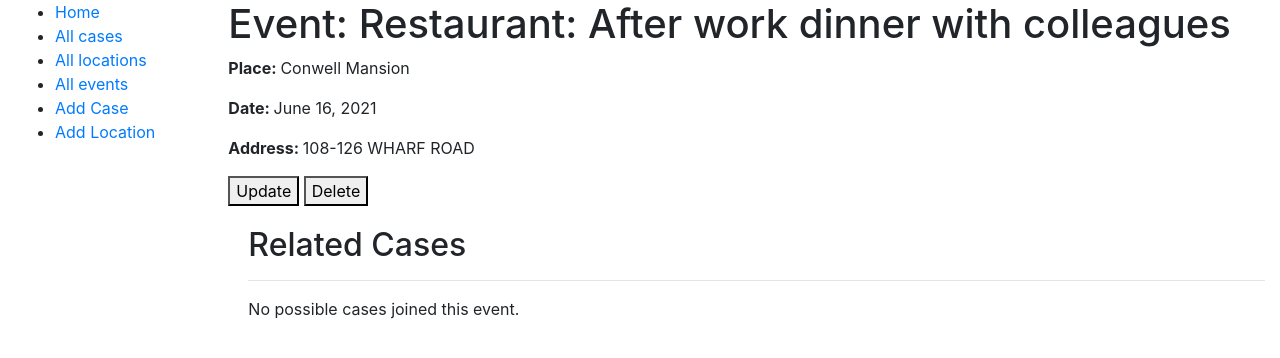
After one commit to ChuKinNing/SSEFinder, a Django app: page /catalog/event/3 in a window 1280 px wide. The commit adds this page. Shown: the top 358 px of the page. Run offline with Django 3.2, Linux system fonts and the light colour scheme; data comes from the database, SQL or seed files in the repository; both versions use the stored data as it was after the commit; data that the repository does not hold is empty.

Commit message:
location API function & event vie

```diff
--- a/SSEFinder/catalog/models.py
+++ b/SSEFinder/catalog/models.py
@@ -29,17 +29,17 @@ class Case(models.Model):
 
 class Location(models.Model):
     """Model for location"""
-    name = models.CharField(max_length=200, null=True, help_text='Enter name of the location')
+    name = models.CharField(max_length=1000, null=True, help_text='Enter name of the location')
     venue_location = models.CharField(max_length=200, null=True, help_text='Enter the location')
     address = models.CharField(max_length=200, null=True, help_text='Enter the location')
     x_coordination = models.FloatField(null=True, help_text='Enter X cordinate of the location')
     y_coordination = models.FloatField(null=True, help_text='Enter Y cordinate of the location')
 
     class Meta:
-        ordering = ['name']
+        ordering = ['venue_location']
 
     def __str__(self):
-        return self.name
+        return self.venue_location
 
     def get_absolute_url(self):
         """Returns the url to access a detail record for this location."""
@@ -80,8 +80,14 @@ class Event(models.Model):
     class Meta:
         ordering = ['location', 'date']
 
+    def get_absolute_url(self):
+        """Returns the url to access a detail record for this event."""
+        return reverse('event-detail', args=[str(self.id)])
+
     def __str__(self):
-        return f'{self.location.name} ({self.date})'
+        return f'{self.location.venue_location} ({self.date})'
+
+
 
 class SSE(models.Model):
     event = models.ForeignKey('Event', on_delete=models.SET_NULL, null=True)
--- a/SSEFinder/catalog/templates/base_generic.html
+++ b/SSEFinder/catalog/templates/base_generic.html
@@ -18,7 +18,7 @@
           <li><a href="{% url 'index' %}">Home</a></li>
           <li><a href="{% url 'cases' %}">All cases</a></li>
           <li><a href="{% url 'locations' %}">All locations</a></li>
-          <li><a href="">All events</a></li>
+          <li><a href="{% url 'events' %}">All events</a></li>
           <li><a href="{% url 'case-create' %}">Add Case</a></li>
           <li><a href="{% url 'location-create' %}">Add Location</a></li>
         </ul>
--- /dev/null
+++ b/SSEFinder/catalog/templates/catalog/event_detail.html
@@ -0,0 +1,39 @@
+{% extends "base_generic.html" %}
+
+{% block content %}
+  <h1>Event: {{event.description}}</h1>
+  <p><strong>Place: </strong>{{event.location}}</p>
+  <p><strong>Date: </strong>{{event.date}}</p>
+  <p><strong>Address: </strong>{{event.location.address}}</p>
+  <button type="button" name="update_button"><a>Update</a></button>
+  <button type="button" name="update_button"><a>Delete</a></button>
+  <!-- <button type="button" name="update_button"><a href="{{case.pk}}/update/">Update</a></button> -->
+  <!-- <button type="button" name="update_button"><a href="{{case.pk}}/delete/">Delete</a></button> -->
+  <div style="margin-left:20px;margin-top:20px">
+      <h2>Related Cases</h2>
+      <hr>
+    {% if event.attend_set.all %}
+      <h5>Possible Infectors:</h5>
+      {% for copy in event.attend_set.all %}
+
+          {% if copy.status == 'a'%}
+            <!-- <p class="{% if copy.status == 'a' %}text-success{% elif copy.status == 'b' %}text-danger{% else %}text-warning{% endif %}"> -->
+               <!-- {{ copy.get_status_display }}  -->
+            <p><strong>Case:</strong> <a href="{{ copy.case.get_absolute_url }}">{{ copy.case }}</a></p>
+            <!-- <p><strong>Event:</strong> {{ copy.event.description }}</p>
+            <p><strong>Event details:</strong> {{ copy.event }}</p> -->
+          {% endif %}
+
+      {% endfor %}
+      <hr>
+      <h5>Possible Infected Cases:</h5>
+      {% for copy in event.attend_set.all %}
+        {% if copy.status == 'b'%}
+          <p><strong>Case:</strong> <a href="{{ copy.case.get_absolute_url }}">{{ copy.case }}</a></p>
+        {% endif %}
+      {% endfor %}
+      {% else %}
+        <p>No possible cases joined this event.</p>
+    {% endif %}
+    </div>
+{% endblock %}
--- a/SSEFinder/catalog/templates/catalog/location_form.html
+++ b/SSEFinder/catalog/templates/catalog/location_form.html
@@ -3,11 +3,9 @@
 {% block content %}
   <form action="" method="post">
     {% csrf_token %}
-    {% for field in form %}
     <table>
-        <p>{{field}}</p>
+    {{ form.as_table }}
     </table>
-    {% endfor %}
     <input type="submit" value="Submit">
   </form>
 {% endblock %}
--- a/SSEFinder/catalog/urls.py
+++ b/SSEFinder/catalog/urls.py
@@ -10,7 +10,10 @@ urlpatterns = [
     path('case/<int:pk>/delete/', views.CaseDelete.as_view(), name='case-delete'),
     path('locations/', views.LocationListView.as_view(), name='locations'),
     path('location/<int:pk>', views.LocationDetailView.as_view(), name='location-detail'),
-    path('locations/create/', views.location_view, name='location-create'),
+    path('locations/create/', views.LocationView, name='location-create'),
+    # path('locations/create/', views.LocationCreate.as_view(), name='location-create'),
     # path('locations/<int:pk>/update/', views.LocationUpdate.as_view(), name='location-update'),
     path('locations/<int:pk>/delete/', views.LocationDelete.as_view(), name='location-delete'),
+    path('events/',views.EventListView.as_view(),name='events'),
+    path('event/<int:pk>', views.EventDetailView.as_view(), name='event-detail'),
 ]
--- a/SSEFinder/catalog/views.py
+++ b/SSEFinder/catalog/views.py
@@ -6,6 +6,17 @@ from django.urls import reverse_lazy
 
 import requests
 from .forms import LocationForm
+
+from django.shortcuts import get_object_or_404
+from django.http import HttpResponseRedirect
+from django.urls import reverse
+from django.http import HttpResponse
+
+import requests
+import json
+import pprint
+import sys
+from datetime import date, timedelta
 
 
 # Create your views here.
@@ -50,25 +61,61 @@ class LocationListView(generic.ListView):
 class LocationDetailView(generic.DetailView):
     model = Location
 
-# class LocationCreate(CreateView):
-#     model = Location
-#     fields = ['name']
+class LocationCreate(CreateView):
+    model = Location
+    fields = ['name']
 
 
-def location_view(request):
+def LocationView(request):
     form = LocationForm(None)
-    if request.method == 'POST' in request.POST:
-        form = LocationForm(request.POST)
+    if request.method == 'POST':
+        form = LocationForm(request.POST or None)
         if form.is_valid():
-            form.save()
-            # Location.objects.create()
-    context = ({'form':form})
-    return render(request, 'location_form.html', context = context)
+            name = form.cleaned_data['name']
+            venue_location = form.cleaned_data['venue_location']
+            try:
+                venue_location.replace(" ", "%20")
+                url = "https://geodata.gov.hk/gs/api/v1.0.0/locationSearch?q=" + venue_location
+                response = requests.get(url)
+                case_data = []
+                if response.status_code == 200:
+                    retrieved_data = json.loads(response.text)
+                    extracted_data = retrieved_data
+                    if len(extracted_data) > 1 or len(extracted_data) == 0:
+                         context = {}
+                         return render(request, 'location_after_input.html', context = context)
+                    else:
+                        extracted_data = retrieved_data[0]
+                        # if len(extracted_data) > 1:
+                        #     return render(request, 'location_after_input.html', context = context)
+                        context = {
+                            "name": name,
+                            "address": extracted_data["addressEN"],
+                            "venue_location": extracted_data["nameEN"],
+                            "x_coordination": extracted_data["x"],
+                            "y_coordination": extracted_data["y"],
+                                }
+                        location = Location.objects.create(**context)
+                        return render(request, 'location_after_input.html', context = context)
+            except:
+                context = {}
+                return render(request, 'location_after_input.html', context = context)
+    else:
+        api_response = None
+        context = {
+        'form':form,
+        }
+        return render(request, 'location_form.html', context = context)
 
-# class LocationUpdate(UpdateView):
-#     model = Location
-#     fields = 'name'
+
+
 
 class LocationDelete(DeleteView):
     model = Location
     success_url = reverse_lazy('locations')
+
+class EventListView(generic.ListView):
+    model = Event
+
+class EventDetailView(generic.DetailView):
+    model = Event
--- a/SSEFinder/location_search.py
+++ b/SSEFinder/location_search.py
@@ -5,7 +5,7 @@ import sys
 from datetime import date, timedelta
 
 # location = "Kam Lok Hin Chicken and Fish Pot"
-location = "wrsakifohsdafsfofonfsdao asfhos adoifsoadfjso j isafj "
+location = 'df'
 location.replace(" ", "%20")
 url = "https://geodata.gov.hk/gs/api/v1.0.0/locationSearch?q=" + location
 response = requests.get(url)
```
Also changed, not shown: SSEFinder/catalog/forms.py (+30 -3 lines), SSEFinder/catalog/templates/catalog/event_list.html (added, +16 -0 lines), SSEFinder/catalog/templates/location_after_input.html (added, +17 -0 lines), SSEFinder/catalog/migrations/0006_auto_20210503_2252.py (added), SSEFinder/catalog/migrations/0007_auto_20210504_0057.py (added), SSEFinder/db.sqlite3.
